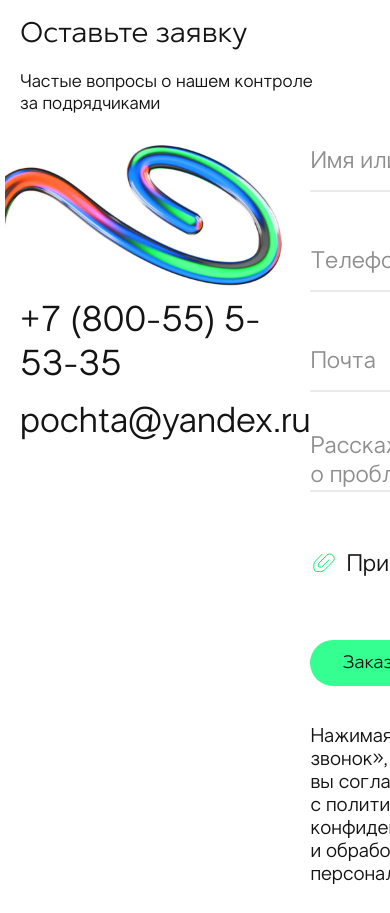
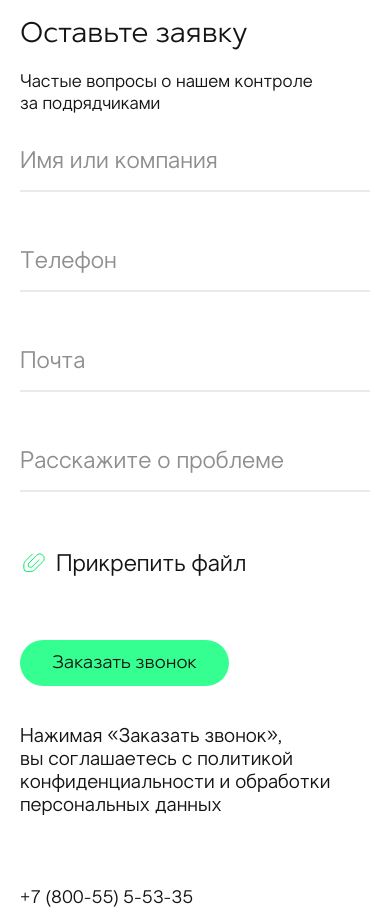
Before and after one commit to Soveliy/it-supervision, a website: page app/index.html in a window 390 px wide. Shown: the part 8440-9353 px from the top of the page. Drawn offline with Linux system fonts and the light colour scheme.

Commit message:
feat: add mobile bid

```diff
--- a/src/scss/components/_bid.scss
+++ b/src/scss/components/_bid.scss
@@ -1,21 +1,34 @@
+@use "./mixins/breakpoint" as *;
 @use "./mixins/disable-mob-hover" as *;
 .bid {
   &__row {
     display: grid;
     grid-template-columns: 1fr 1.2fr;
     margin-top: 1rem;
+    @include tablet {
+      display: flex;
+      flex-direction: column-reverse;
+      gap: 4.375rem;
+    }
   }
-  &__image img {
-    margin-left: -15px;
+  &__image {
+    @include tablet {
+      display: none;
+    }
+  }
+  &__image {
+    img {
+      margin-left: -15px;
+    }
   }
   &__links {
     display: flex;
     flex-direction: column;
-    gap: 0.8rem;
+    gap: 0.75rem;
   }
   &__link {
     color: var(--black);
-    font-size: 36px;
+    font-size: clamp(1.125rem, 0.7806rem + 1.4694vw, 2.25rem);
     font-style: normal;
     font-weight: 400;
     line-height: normal;
```
Also changed, not shown: app/css/main.css, 1 other file.
